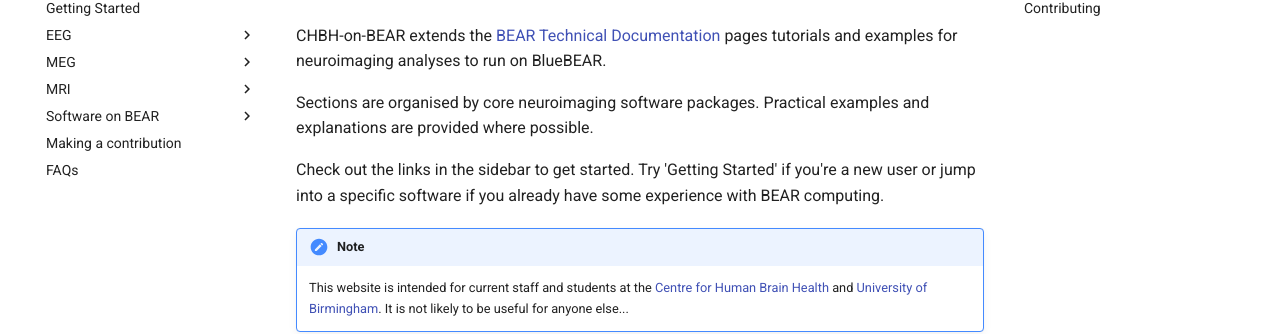
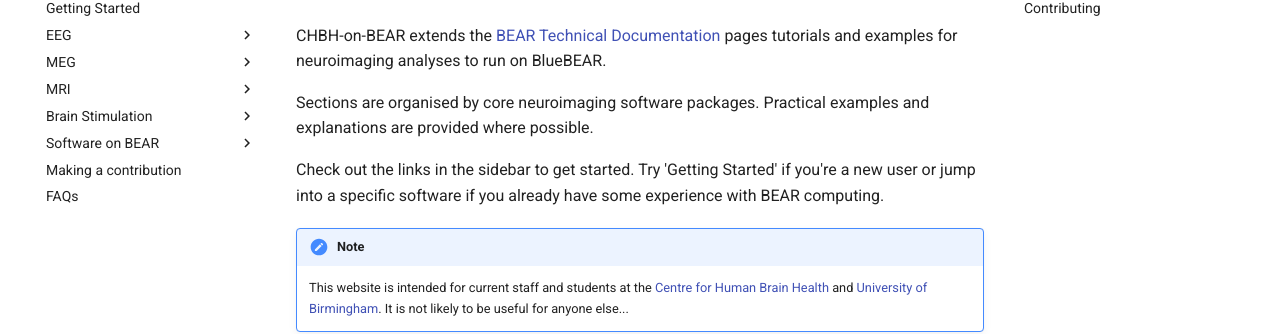
Before and after one commit to chbh-opensource/chbh-on-bear, an MkDocs documentation site: the page built from docs/index.md, in a window 1280 px wide. Shown: the part 157-491 px from the top of the page. Built offline with MkDocs 1.6.1 and Material for MkDocs 9.7.7, drawn with Linux system fonts in a browser that asks for light colours; comment, search, counter and statistics services are not loaded.

Commit message:
merge upstream changes, brainstim

```diff
--- a/mkdocs.yml
+++ b/mkdocs.yml
@@ -58,6 +58,8 @@ nav:
     - Software:
       - PsychoPy: mri/software/psychopy.md
       - PsychToolbox: mri/software/psychtoolbox.md
+  - Brain Stimulation:
+    - TMS: brainstim/tms.md
   - Software on BEAR:
     - software/index.md
     - Conda: software/conda.md
```
